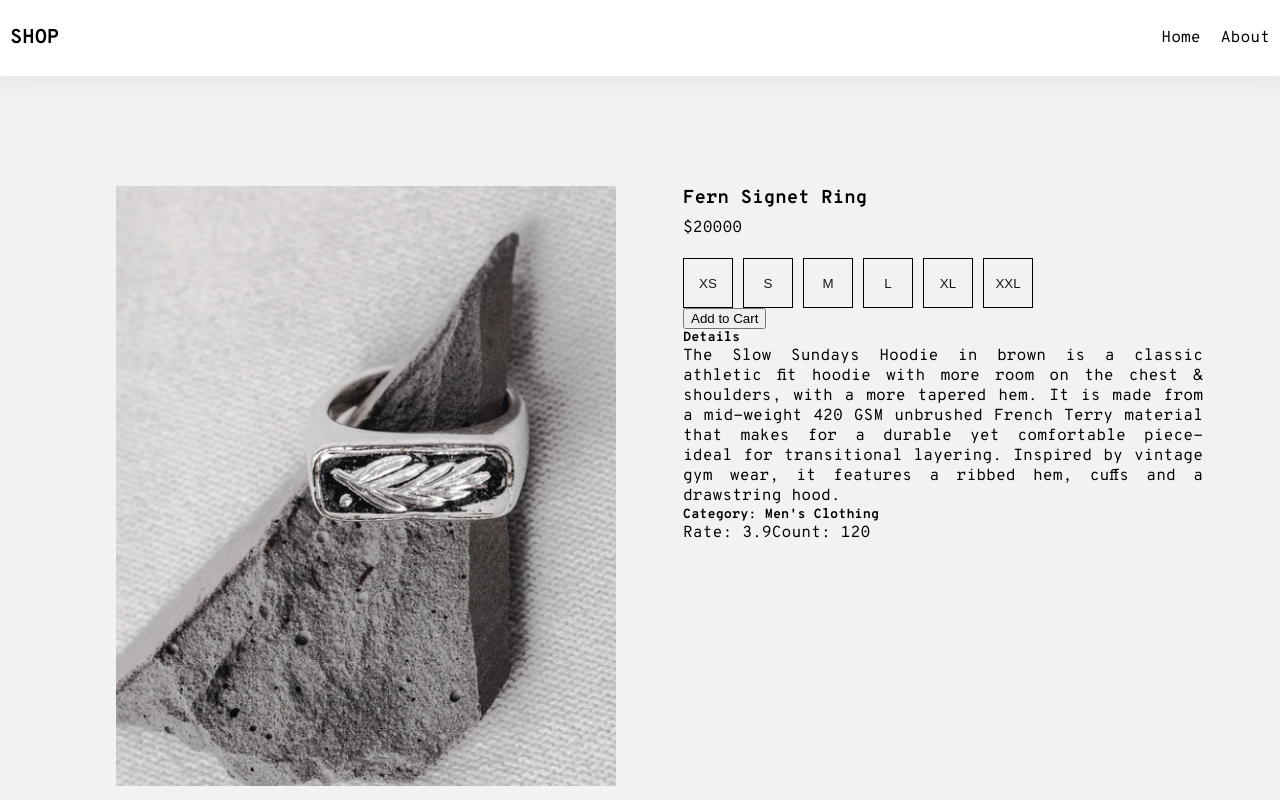
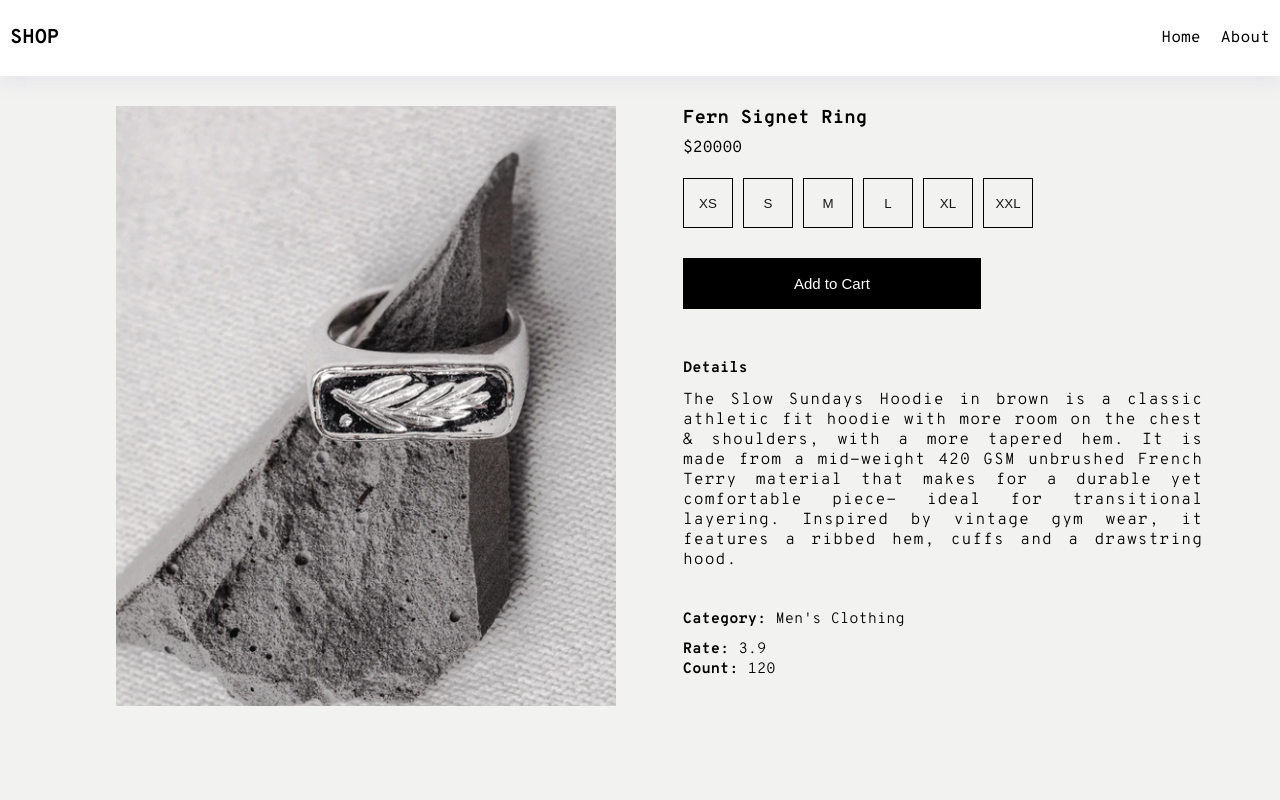
Before and after one commit to NicolleMR/shop, a React (Create React App) app: page /product-details in a window 1280 px wide. Built offline with nearby package versions, Linux system fonts and the light colour scheme.

Commit message:
Finish product details page

```diff
--- a/src/index.css
+++ b/src/index.css
@@ -76,3 +76,7 @@ p {
 img {
   width: 100%;
 }
+
+button {
+  cursor: pointer;
+}
--- a/src/pages/ProductDetails/ProductDetails.jsx
+++ b/src/pages/ProductDetails/ProductDetails.jsx
@@ -22,11 +22,10 @@ const ProductDetails = () => (
         The Slow Sundays Hoodie in brown is a classic athletic fit hoodie with more room on the chest & shoulders, with a more tapered hem. It is made from a mid-weight 420 GSM unbrushed French Terry material that makes for a durable yet comfortable piece- ideal for transitional layering. Inspired by vintage gym wear, it features a ribbed hem, cuffs and a drawstring hood.
         </p>
       </div>
-      <h5 className="product-details__category">Category: Men's Clothing</h5>
-      <div className="product-details__rating">
-        <span className="product-details__rate">Rate: 3.9</span>
-        <span className="product-details__count">Count: 120</span>
-      </div>
+      <h5 className="product-details__category">Category: <span>Men's Clothing</span></h5>
+      <span className="product-details__rate">Rate: <span>3.9</span></span>
+      <br></br>
+      <span className="product-details__count">Count: <span>120</span></span>
     </div>
   </div>
 );
--- a/src/pages/ProductDetails/product-details.css
+++ b/src/pages/ProductDetails/product-details.css
@@ -1,6 +1,6 @@
 .product-details {
   display: flex;
-  padding: 110px 0 0 106px;
+  padding: 30px 0 0 106px;
 }
 
 .product-details__image {
@@ -24,6 +24,10 @@
   display: block;
 }
 
+.product-details__container-size {
+  margin-bottom: 30px;
+}
+
 .product-details__size {
   background-color: transparent;
   border: 1px solid black;
@@ -41,3 +45,57 @@
 .product-details__size:not(:last-child) {
   margin-right: 10px;
 }
+
+.product-details__btn {
+  background-color: black;
+  border: 1px solid black;
+  color: white;
+  padding: 16px 110px;
+  font-size: 15px;
+  transition: 0.5s ease;
+  margin-bottom: 50px;
+}
+
+.product-details__btn:hover {
+  background-color: #d39a33;
+  border: 1px solid #d39a33;
+}
+
+.product-details__subtitle {
+  font-weight: 900;
+  font-size: 15px;
+  margin-bottom: 12px;
+}
+
+.product-details__text {
+  margin-bottom: 40px;
+  letter-spacing: 1px;
+  font-weight: 100;
+}
+
+.product-details__category {
+  font-weight: 900;
+  font-size: 15px;
+  margin-bottom: 10px;
+}
+.product-details__category span {
+  font-weight: 100;
+}
+
+.product-details__rate {
+  font-weight: 900;
+  font-size: 15px;
+}
+
+.product-details__rate span {
+  font-weight: 100;
+}
+
+.product-details__count {
+  font-weight: 900;
+  font-size: 15px;
+}
+
+.product-details__count span {
+  font-weight: 100;
+}
```
